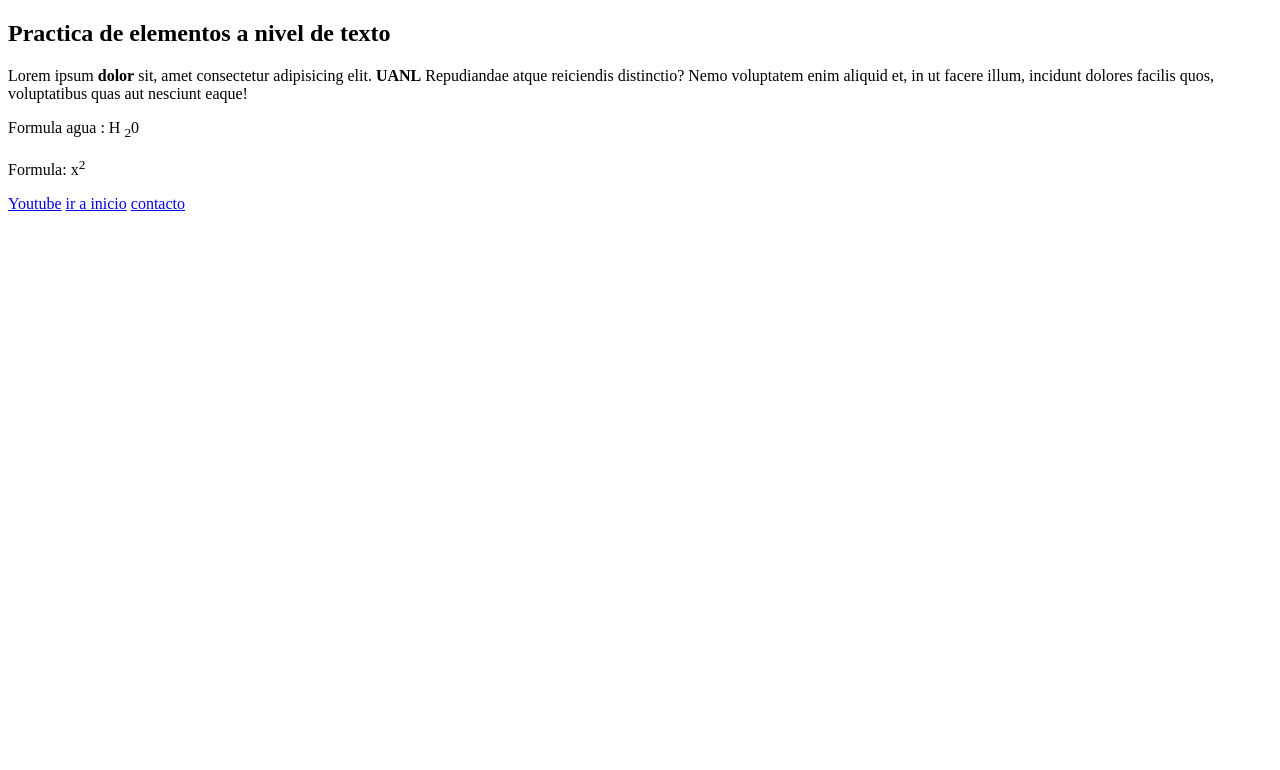
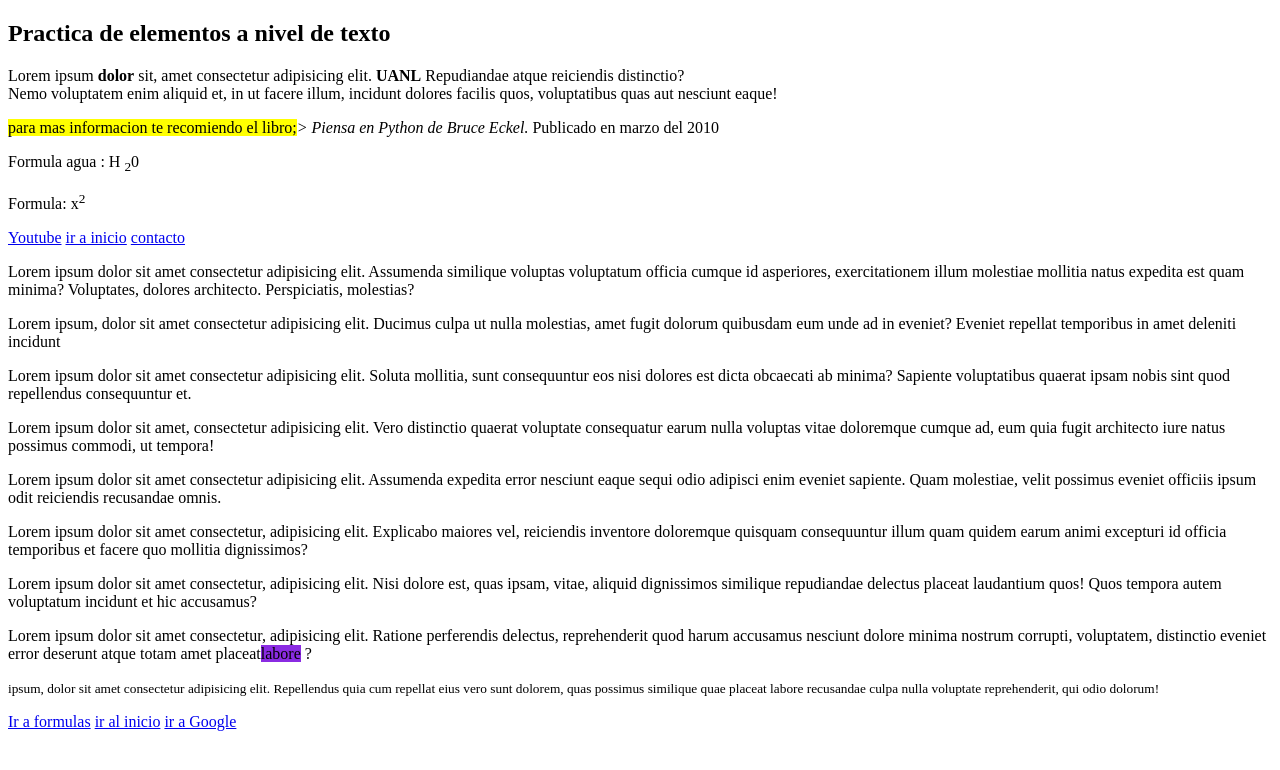
Before and after one commit to JuanTovar00/webpage52_15, a plain HTML site: page text_elements.html in a window 1280 px wide. Drawn offline with Linux system fonts and the light colour scheme.

Commit message:
text_elements.html

```diff
--- a/text_elements.html
+++ b/text_elements.html
@@ -13,10 +13,11 @@
 
                 <p>Lorem ipsum <b> dolor</b> sit, amet consectetur
                     adipisicing elit. <abrr title=" Unvesidad Autonoma de Nuevo Leon"><strong>UANL</strong></abrr>
-                    Repudiandae atque reiciendis distinctio? Nemo
+                    Repudiandae atque reiciendis distinctio? <br>Nemo
                     voluptatem enim aliquid et, in ut facere illum, incidunt dolores facilis quos,
                     voluptatibus quas aut nesciunt eaque!</p>
-                    <p>Formula agua : H <sub>2</sub>0</p>
+                    <mark>para mas informacion te recomiendo el libro;</mark><cite>> Piensa en Python de Bruce Eckel.</cite> <time datetime="2010-03-12T15:24"> Publicado en marzo del 2010</time>
+                    <p id="Formula"> Formula agua : H <sub>2</sub>0</p>
                     <p>Formula: x<sup>2</sup></p>
                 <!-- links -->
                 <!-- links youtube -->
@@ -27,6 +28,25 @@
 
                 <!-- link para email -->
                 <a href="maito: juan.tovarar@uanl.edu.mx">contacto</a>
+                <p>Lorem ipsum dolor sit amet consectetur adipisicing elit. Assumenda similique voluptas voluptatum officia cumque id asperiores, exercitationem illum molestiae mollitia natus expedita est quam minima? Voluptates, dolores architecto. Perspiciatis, molestias?</p>
+                <p>Lorem ipsum, dolor sit amet consectetur adipisicing elit. Ducimus culpa ut nulla molestias, amet fugit dolorum quibusdam eum unde ad in eveniet? Eveniet repellat temporibus in amet deleniti incidunt </p>
+                <p>Lorem ipsum dolor sit amet consectetur adipisicing elit. Soluta mollitia, sunt consequuntur eos nisi dolores est dicta obcaecati ab minima? Sapiente voluptatibus quaerat ipsam nobis sint quod repellendus consequuntur et.</p>
+                <p>Lorem ipsum dolor sit amet, consectetur adipisicing elit. Vero distinctio quaerat voluptate consequatur earum nulla voluptas vitae doloremque cumque ad, eum quia fugit architecto iure natus possimus commodi, ut tempora!</p>
+                <p>Lorem ipsum dolor sit amet consectetur adipisicing elit. Assumenda expedita error nesciunt eaque sequi odio adipisci enim eveniet sapiente. Quam molestiae, velit possimus eveniet officiis ipsum odit reiciendis recusandae omnis.</p>
+                <p>Lorem ipsum dolor sit amet consectetur, adipisicing elit. Explicabo maiores vel, reiciendis inventore doloremque quisquam consequuntur illum quam quidem earum animi excepturi id officia temporibus et facere quo mollitia dignissimos?</p>
+                <p>Lorem ipsum dolor sit amet consectetur, adipisicing elit. Nisi dolore est, quas ipsam, vitae, aliquid dignissimos similique repudiandae delectus placeat laudantium quos! Quos tempora autem voluptatum incidunt et hic accusamus?</p>
+                <p>Lorem ipsum dolor sit amet consectetur, adipisicing elit. Ratione perferendis delectus, reprehenderit quod harum accusamus nesciunt dolore minima nostrum corrupti, voluptatem, distinctio eveniet error deserunt atque totam amet placeat<span style="background-color: blueviolet; color:black">labore</span> ?</p>
+                <p><small> ipsum, dolor sit amet consectetur adipisicing elit. Repellendus quia cum repellat eius vero sunt dolorem, quas possimus similique quae placeat labore recusandae culpa nulla voluptate reprehenderit, qui odio dolorum!</small></p>
+
+
+                <!-- link a una oarte esoecifica dentro del doc -->
+                <a href="#formula">Ir a formulas</a>
+                <!-- link a un documento nuestro proyecto pero en una posocion en particular -->
+                <a href="index.html#Historia">ir al inicio</a>
+                <!-- Link que se abre en una pestaña nueva -->
+                <a href="https://www.google.com/"target="_blank">ir a Google</a>
+
+
 
 
 
```
